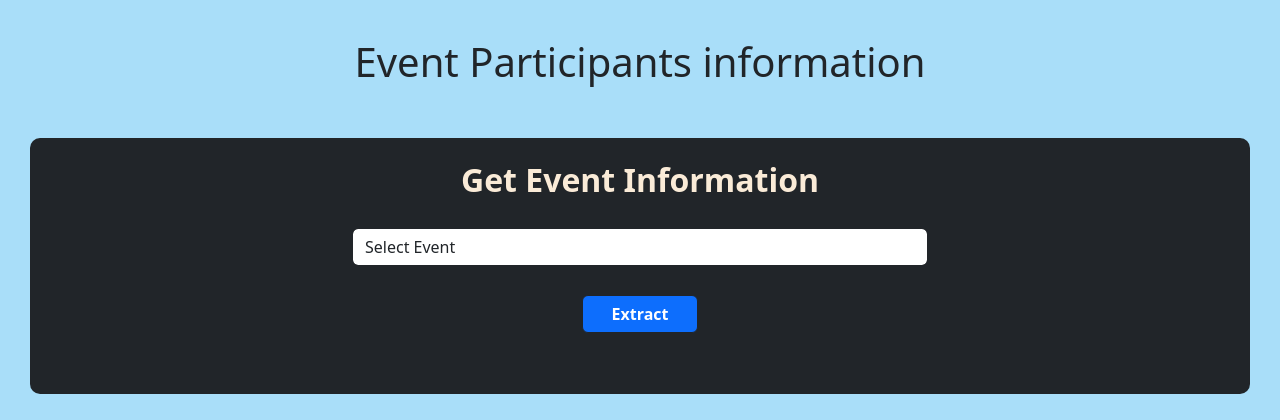
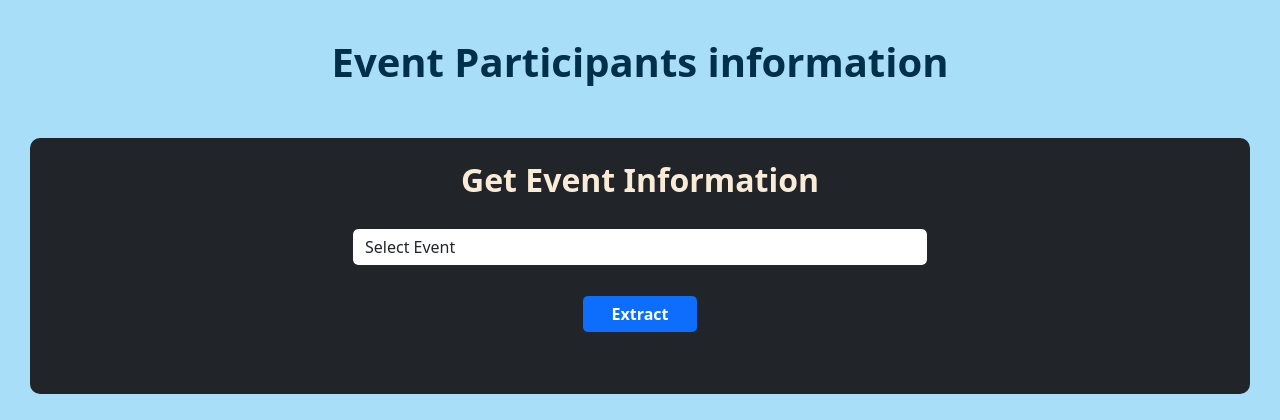
Before and after one commit to TanmayPatil105/event-management-system, a Flask app: page /participants in a window 1280 px wide. Shown: the top 420 px of the page. Run offline with Flask 2, Linux system fonts and the light colour scheme; data comes from the database, SQL or seed files in the repository.

Commit message:
changed some alignment and css

```diff
--- a/templates/events.html
+++ b/templates/events.html
@@ -81,7 +81,7 @@
                     Delete Event
                 </button>
             </div>
-            <div class="col-md-9">
+            <div class="col-md-9" style="display:contents">
                 <a  href="/participants" style="width:20% ;" id="pbtn" class=" mb-5 btn btn-success btn-lg">
                     Show Participants info
                 </a>
--- a/templates/participants.html
+++ b/templates/participants.html
@@ -23,7 +23,7 @@
     ></script>
 </head>
 <body style="background-color:#a9def9 ">
-    <h1 style="text-align:center;margin-top: 3%;margin-bottom: 4%;">Event Participants information</h1>
+    <h1 style="text-align:center;margin-top: 3%;margin-bottom: 4%;font-family:system-ui, -apple-system, BlinkMacSystemFont, 'Segoe UI', Roboto, Oxygen, Ubuntu, Cantarell, 'Open Sans', 'Helvetica Neue', sans-serif;font-weight: bolder;color:#003049;">Event Participants information</h1>
     <div style="margin:30px;">
       <div class="bg-dark text-dark "
             style="align-items:center; display: flex; justify-content: center;background-color: #f1faee;height:20%;border-radius:10px;"
```
